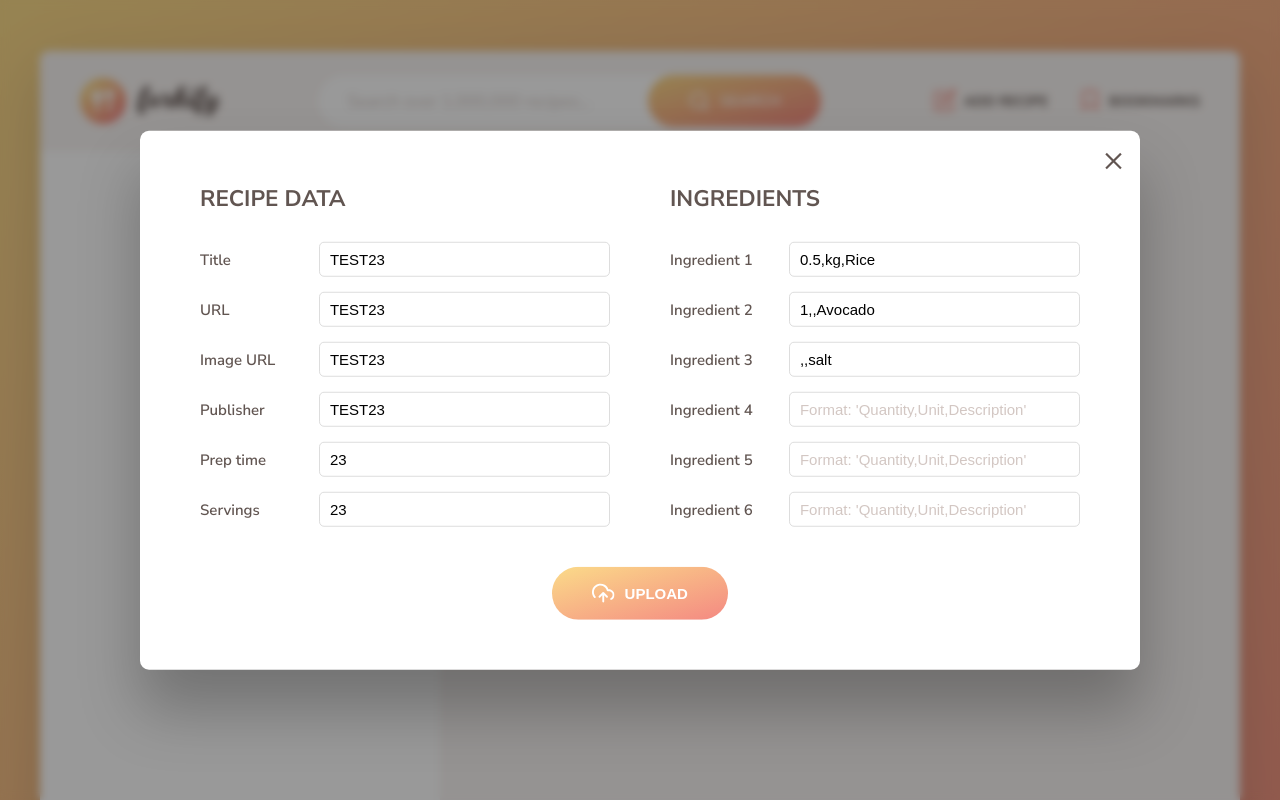
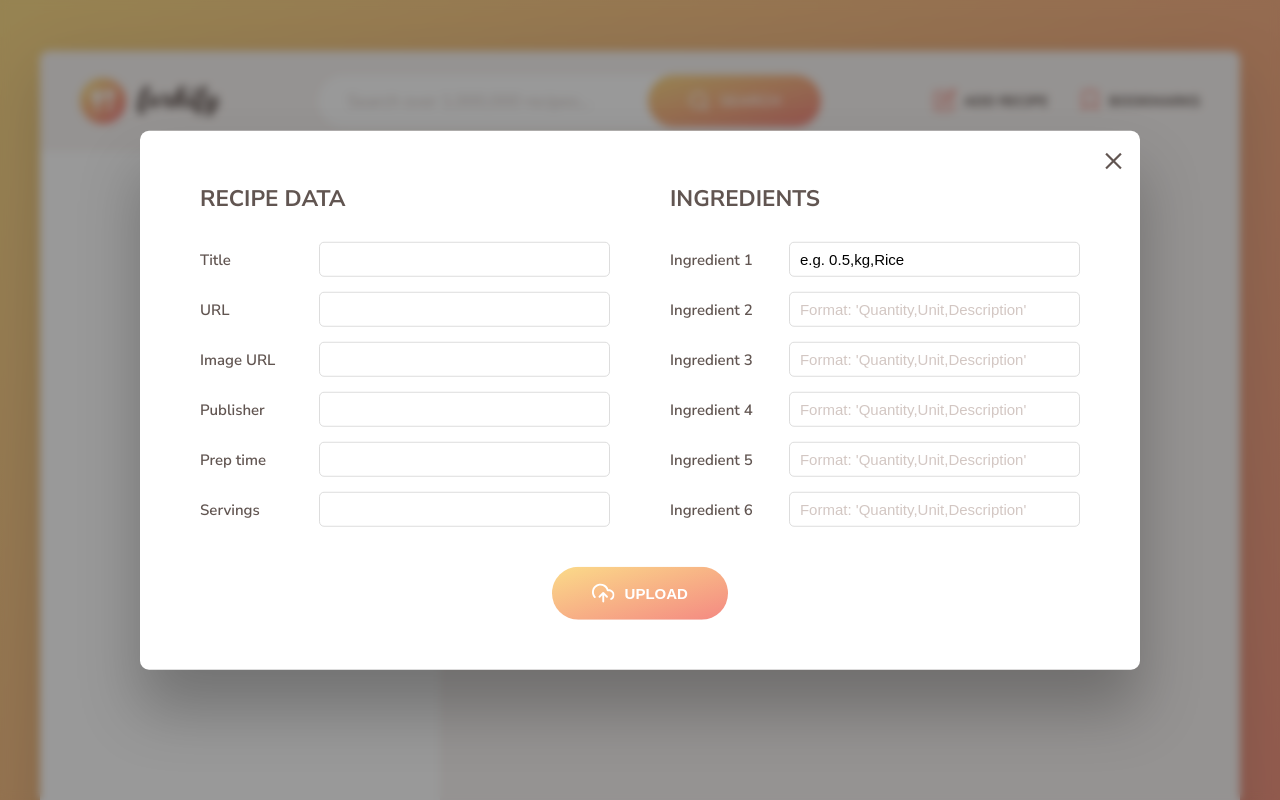
Before and after one commit to OliviaDemetriou/Forkify-App, a website built with Parcel: page index.html in a window 1280 px wide. Both pictures are taken after a click on the button "ADD RECIPE". Shown: the top 800 px of the page. Built offline with nearby package versions, Linux system fonts and the light colour scheme.

Commit message:
Updated Form

```diff
--- a/index.html
+++ b/index.html
@@ -263,24 +263,24 @@
         <div class="upload__column">
           <h3 class="upload__heading">Recipe data</h3>
           <label>Title</label>
-          <input value="TEST23" required name="title" type="text" />
+          <input required name="title" type="text" />
           <label>URL</label>
-          <input value="TEST23" required name="sourceUrl" type="text" />
+          <input required name="sourceUrl" type="text" />
           <label>Image URL</label>
-          <input value="TEST23" required name="image" type="text" />
+          <input required name="image" type="text" />
           <label>Publisher</label>
-          <input value="TEST23" required name="publisher" type="text" />
+          <input required name="publisher" type="text" />
           <label>Prep time</label>
-          <input value="23" required name="cookingTime" type="number" />
+          <input required name="cookingTime" type="number" />
           <label>Servings</label>
-          <input value="23" required name="servings" type="number" />
+          <input required name="servings" type="number" />
         </div>
 
         <div class="upload__column">
           <h3 class="upload__heading">Ingredients</h3>
           <label>Ingredient 1</label>
           <input
-            value="0.5,kg,Rice"
+            value="e.g. 0.5,kg,Rice"
             type="text"
             required
             name="ingredient-1"
@@ -288,14 +288,12 @@
           />
           <label>Ingredient 2</label>
           <input
-            value="1,,Avocado"
             type="text"
             name="ingredient-2"
             placeholder="Format: 'Quantity,Unit,Description'"
           />
           <label>Ingredient 3</label>
           <input
-            value=",,salt"
             type="text"
             name="ingredient-3"
             placeholder="Format: 'Quantity,Unit,Description'"
```
Also changed, not shown: dist/index.html, forkify-architecture-recipe-loading.png (added), forkify-flowchart-part-1.png (added), forkify-flowchart-part-2.png (added), forkify-flowchart-part-3.png (added), 6 other files.
